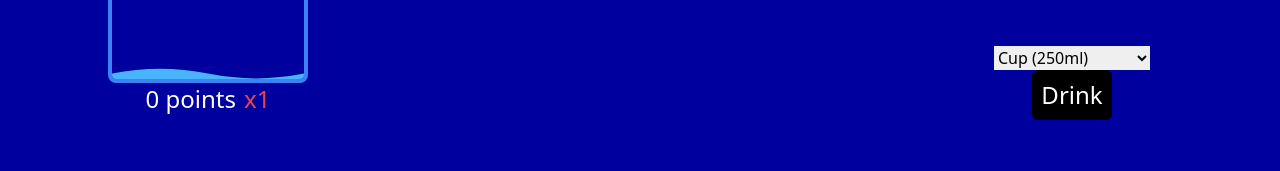
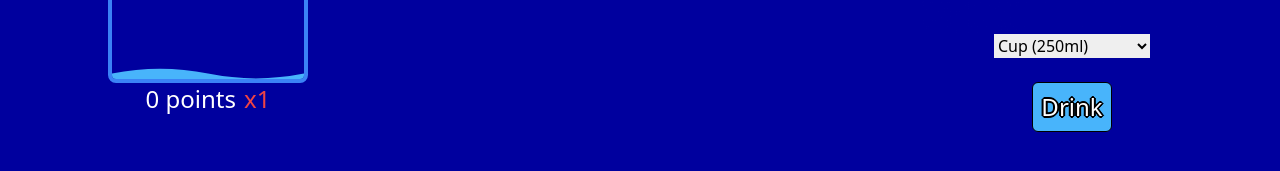
Before and after one commit to samaksh-arora/winhacks2025, a Next.js app: page /dashboard in a window 1280 px wide. Shown: the part 555-726 px from the top of the page. Built offline with nearby package versions, Linux system fonts and the light colour scheme; no server answers.

Commit message:
changed button styling

```diff
--- a/components/WaterBottle.jsx
+++ b/components/WaterBottle.jsx
@@ -68,7 +68,8 @@ export default function WaterBottle({fill, setFill, multiplier, setMultiplier, s
                 {option=="Custom (Enter ml)" &&
                 <input type="number" placeholder='ml' value={customMl} min="1" max="1000" onChange={(e) => setCustomMl(parseInt(e.target.value))}></input>
                 }
-                <button className="text-2xl text-white border border-black p-2 rounded-md bg-black">Drink</button>
+                <br></br>
+                <button className="text-2xl textShadow text-white border border-black p-2 rounded-md bg-[var(--sky)]">Drink</button>
         </div>
         </form>
     )
```
Also changed, not shown: public/drink.png.
